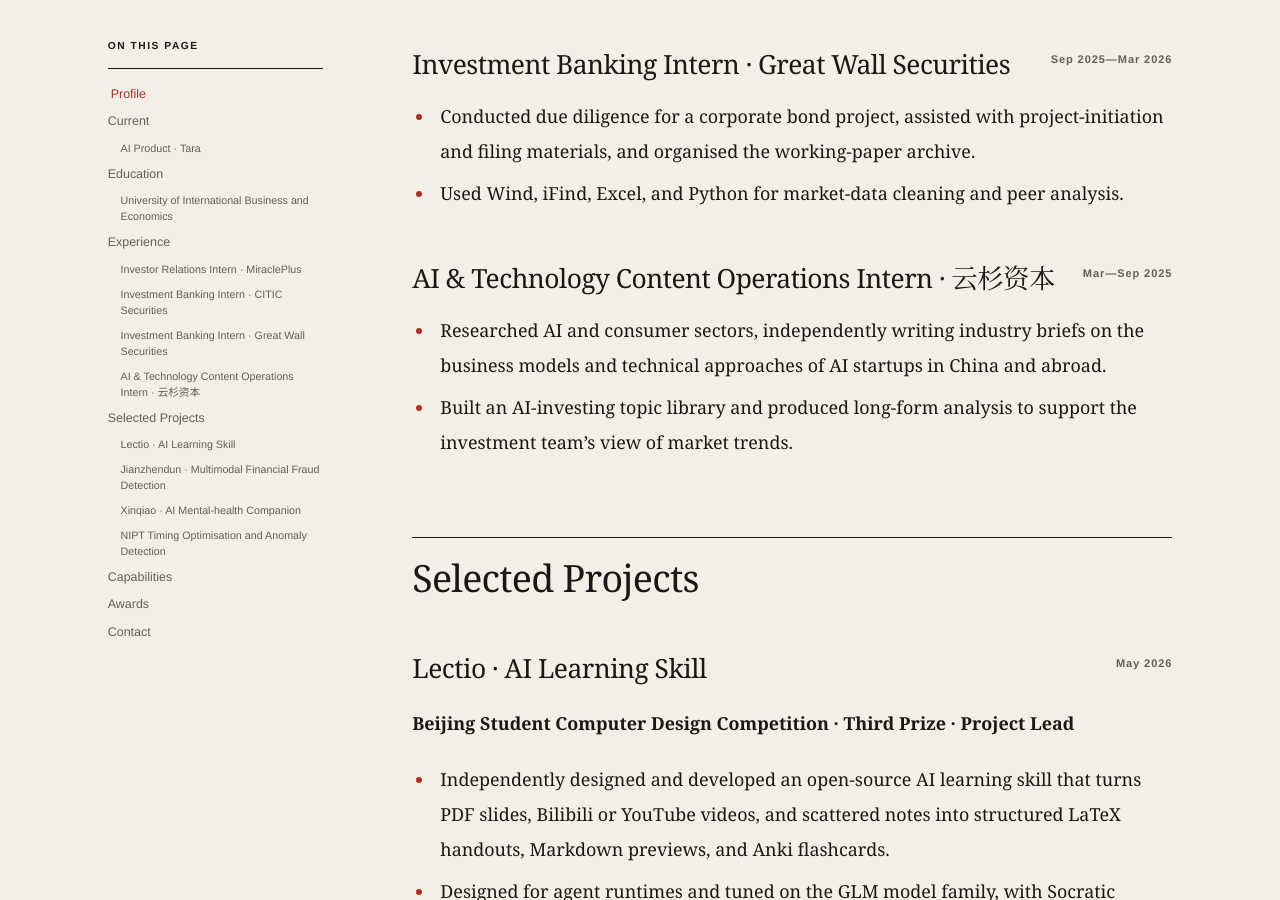
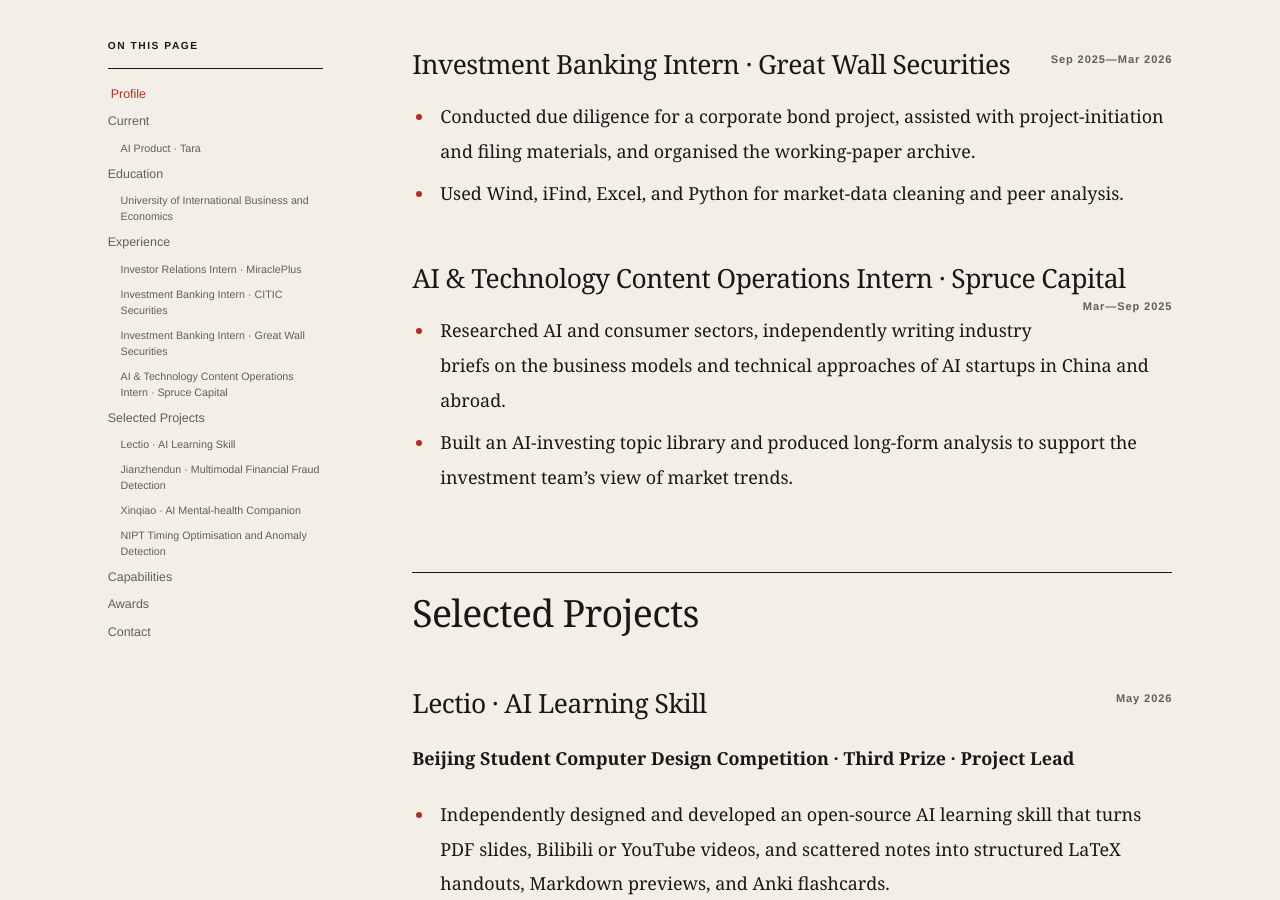
Before and after one commit to MochiaoChen/MochiaoChen.github.io, a Jekyll site: the page built from _pages/about-en.md, in a window 1280 px wide and 900 px high, scrolled down 2235 px. Built offline with Jekyll 4.4.1, drawn with Linux system fonts in a browser that asks for light colours; a style sheet for code colours, icons or effects is not loaded.

Commit message:
Use Spruce Capital English name (#9)

```diff
--- a/_pages/about-en.md
+++ b/_pages/about-en.md
@@ -43,7 +43,7 @@
 - Conducted due diligence for a corporate bond project, assisted with project-initiation and filing materials, and organised the working-paper archive.
 - Used Wind, iFind, Excel, and Python for market-data cleaning and peer analysis.
 
-### AI & Technology Content Operations Intern · 云杉资本 <span class="cv-date">Mar—Sep 2025</span>
+### AI & Technology Content Operations Intern · Spruce Capital <span class="cv-date">Mar—Sep 2025</span>
 
 - Researched AI and consumer sectors, independently writing industry briefs on the business models and technical approaches of AI startups in China and abroad.
 - Built an AI-investing topic library and produced long-form analysis to support the investment team’s view of market trends.
```
